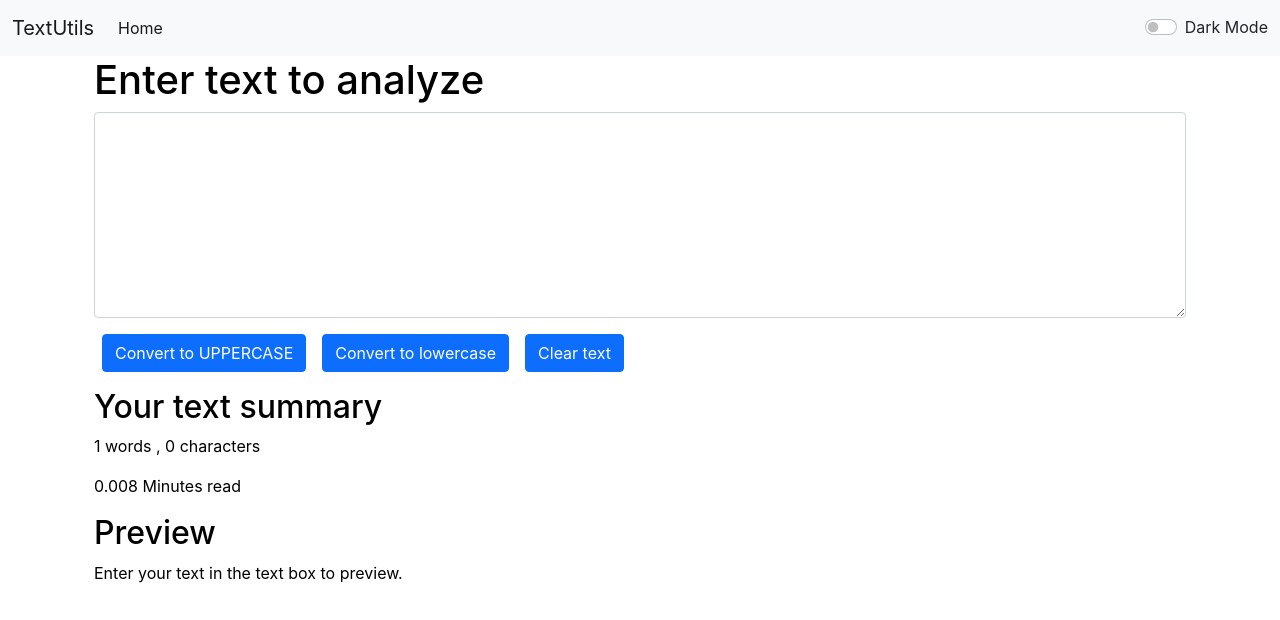
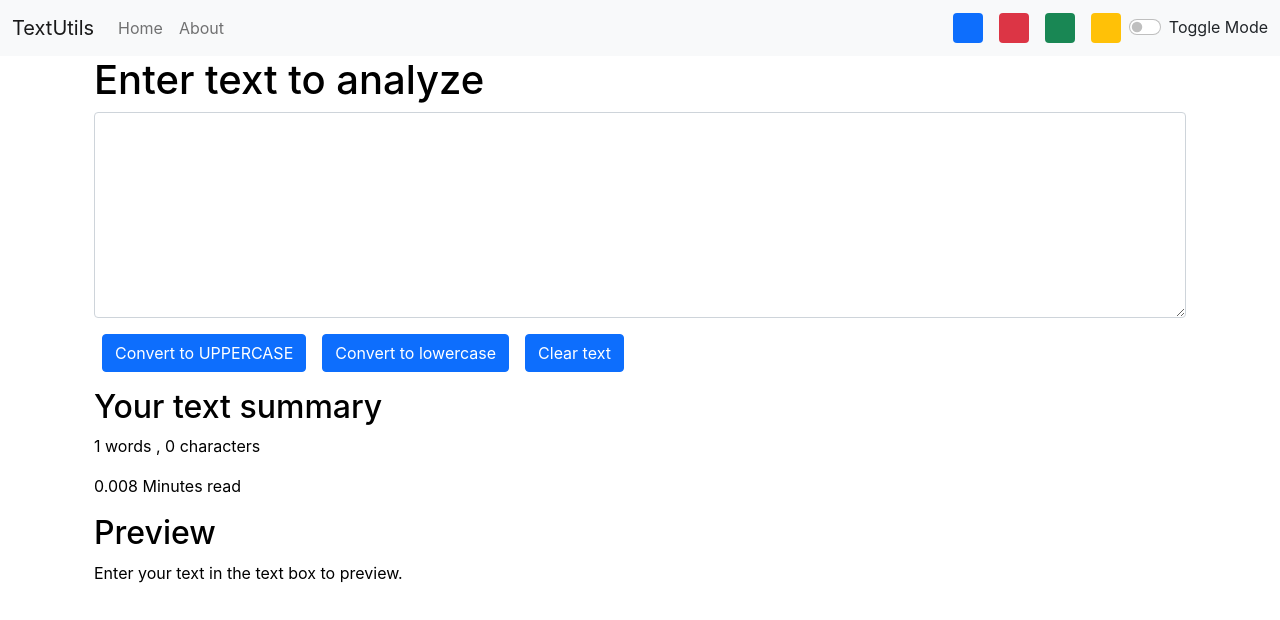
Before and after one commit to shubhamjain2205/TextUtils-React, a React (Create React App) app: page / in a window 1280 px wide. Shown: the top 620 px of the page. Built offline with nearby package versions, Linux system fonts and the light colour scheme.

Commit message:
Update Navbar.js

```diff
--- a/src/components/Navbar.js
+++ b/src/components/Navbar.js
@@ -1,33 +1,40 @@
 import React from 'react'
 import PropTypes from 'prop-types'
-// import {Link} from 'react-router-dom';
+import {Link} from 'react-router-dom';
 
 export default function Navbar(props) {
   return (
     <nav className={`navbar navbar-expand-lg navbar-${props.mode} bg-${props.mode}`}>
       <div className="container-fluid">
-        <a className="navbar-brand" href="#">{props.title}</a>
+        <Link className="navbar-brand" to="/">{props.title}</Link>
         <button className="navbar-toggler" type="button" data-bs-toggle="collapse" data-bs-target="#navbarSupportedContent" aria-controls="navbarSupportedContent" aria-expanded="false" aria-label="Toggle navigation">
           <span className="navbar-toggler-icon"></span>
         </button>
         <div className="collapse navbar-collapse" id="navbarSupportedContent">
             <ul className="navbar-nav me-auto mb-2 mb-lg-0">
                 <li className="nav-item">
-                    <a className="nav-link active" aria-current="page" href="#">Home</a>
+                    <Link className="nav-link" aria-current="page" to="/">Home</Link>
                 </li>
-                {/* <li className="nav-item">
-                    <a className="nav-link" href="/about">{props.aboutText}</a>
-                </li> */}
+                <li className="nav-item">
+                    <Link className="nav-link" to="/about">{props.aboutText}</Link>
+                </li>
 
             </ul>
+
+          <div className="d-flex">
+            <div className='bg-primary rounded mx-2' onClick={()=>{props.toggleMode('primary')}} style={{height: '30px', width: '30px', cursor: 'pointer'}}></div>
+            <div className='bg-danger rounded mx-2' onClick={()=>{props.toggleMode('danger')}} style={{height: '30px', width: '30px', cursor: 'pointer'}}></div>
+            <div className='bg-success rounded mx-2' onClick={()=>{props.toggleMode('success')}} style={{height: '30px', width: '30px', cursor: 'pointer'}}></div>
+            <div className='bg-warning rounded mx-2' onClick={()=>{props.toggleMode('warning')}} style={{height: '30px', width: '30px', cursor: 'pointer'}}></div>
+          </div>
       {/* <form className="d-flex">
         <input className="form-control me-2" type="search" placeholder="Search" aria-label="Search"/>
         <button className="btn btn-primary" type="submit">Search</button>
       </form> */}
 
 <div className={`form-check form-switch text-${props.mode==='light'?'dark':'light'}`}>
-  <input className="form-check-input" onClick={props.toggleMode} type="checkbox" role="switch" id="flexSwitchCheckDefault"/>
-  <label className="form-check-label" htmlfor="flexSwitchCheckDefault">Dark Mode</label>
+  <input className="form-check-input" onClick={()=>{props.toggleMode(null)}} type="checkbox" role="switch" id="flexSwitchCheckDefault"/>
+  <label className="form-check-label" htmlfor="flexSwitchCheckDefault">Toggle Mode</label>
 </div>
       </div>
       </div>
```
